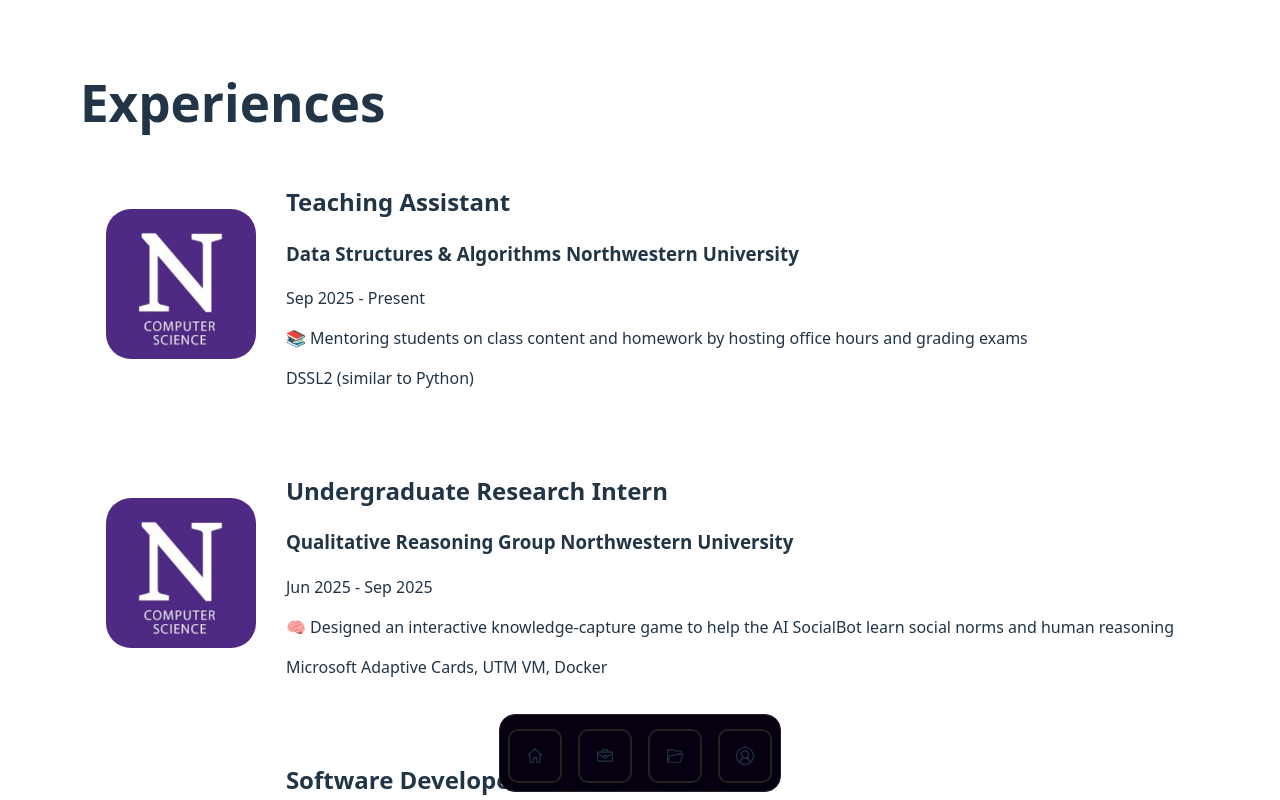
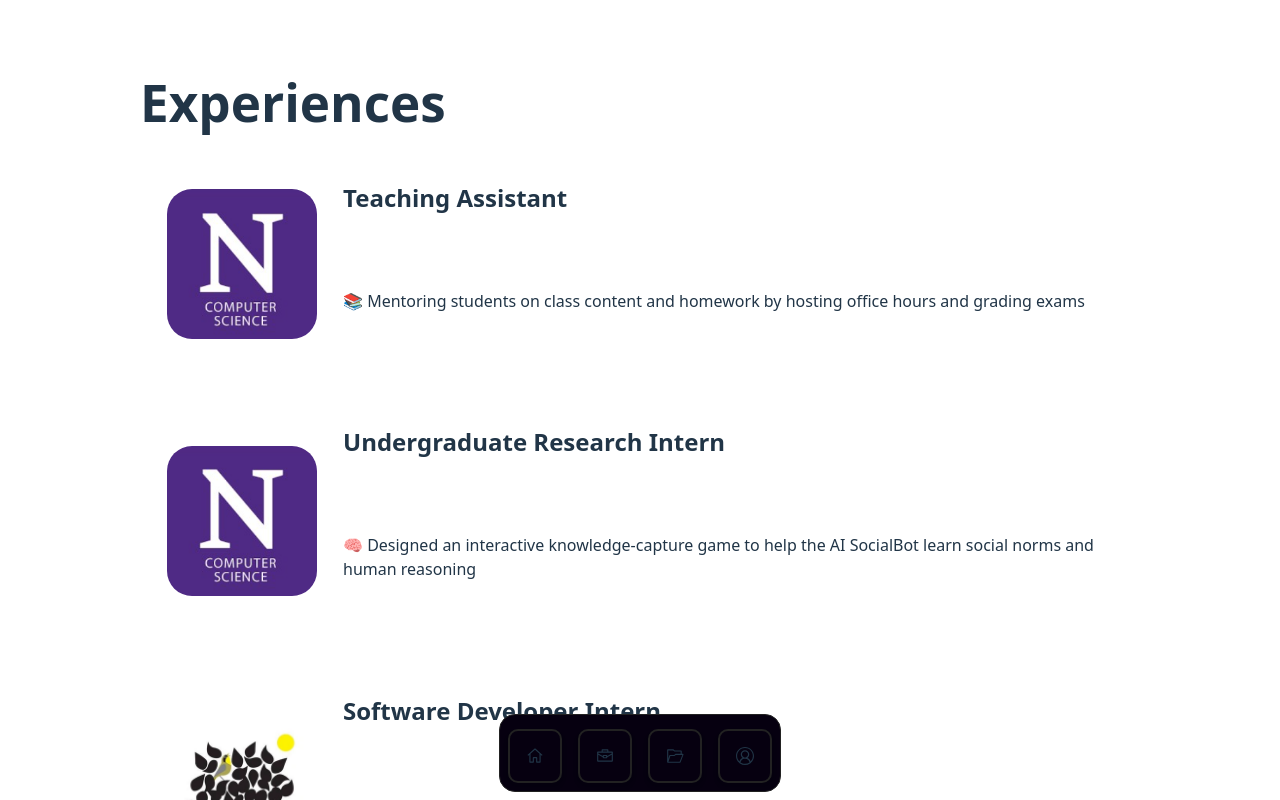
Before and after one commit to zsharon012/sharon-website, a React (Vite) app: page /experiences in a window 1280 px wide. Shown: the top 800 px of the page. Built offline with nearby package versions, Linux system fonts and the light colour scheme.

Commit message:
fix experiences page styling

```diff
--- a/src/index.css
+++ b/src/index.css
@@ -21,6 +21,7 @@ a {
   align-items: center;
 }
 a:hover {
+  transform: translateY(-8px);
   text-shadow: 0 0 0px #00e9ff, 0 0 20px #dd49e5;
 }
 
@@ -100,17 +101,80 @@ button:focus-visible {
 
 .experience-blurb > * {
   margin-top: 7px;
-  margin-bottom: 7px;
+  margin-bottom: 10px;
+}
+
+.experience-blurb h2 {
+  margin-bottom: 0.3rem;
+  margin-top: 0;
+}
+
+.experience-blurb h3 {
+  margin-top: 0;
+  margin-bottom: 0.5rem;
+  font-size: 0.95rem;
+  font-weight: 400;
+  color: rgba(255, 255, 255, 0.7);
+}
+
+.experience-blurb .dates {
+  margin-top: 0.5rem;
+  margin-bottom: 0.75rem;
+  font-size: 0.9rem;
+  color: rgba(255, 255, 255, 0.6);
+}
+
+.experience-blurb > p:not(.dates):not(.skills) {
+  margin-top: 0.75rem;
+  margin-bottom: 0.75rem;
+  line-height: 1.5;
+}
+
+.experience-blurb .skills {
+  margin-top: 0.75rem;
+  margin-bottom: 0;
+  font-size: 0.85rem;
+  color: rgba(255, 255, 255, 0.5);
+}
+
+.experience-boxes {
+  display: flex;
+  flex-direction: column;
+  gap: 1.5rem;
+  max-width: 1000px;
+  width: 100%;
+  margin: 0 auto 2rem;
+}
+
+.experience-item {
+  width: 100%;
+}
+
+.logo-container {
+  display: flex;
+  align-items: center;
+  justify-content: center;
+  flex-shrink: 0;
+  margin-right: 10px;
+  margin-left: 10px;
 }
 
 .experience-blurb {
-  padding: .2px 25px;
-  border: 1px solid white;
+  padding: 1rem;
+  border: 1.2px solid rgba(255, 255, 255, 0.08);
   display: flex;
-  border-radius: 25px;
+  gap: 1rem;
+  align-items: center;
+  border-radius: 12px;
+  background-color: rgba(255,255,255,0.02);
+  transition: all 0.3s ease;
 }
+
 .experience-blurb:hover {
-
+  border-color: #dd49e5;
+  background-color: rgba(255,255,255,0.03);
+  transform: translateY(-8px);
+  box-shadow: 0 0 100px rgba(221, 73, 229, 0.6), 0 0 40px rgba(221, 73, 229, 0.3), 0 12px 24px rgba(0, 0, 0, 0.3);
 }
 
 .space {
@@ -178,6 +242,25 @@ button:focus-visible {
   .contacts {
     margin-top: 240px;
   }
+
+  .experience-blurb {
+    flex-direction: column;
+    align-items: center;
+    text-align: center;
+    padding: 0.75rem;
+  }
+
+  .logo {
+    margin-top: 0;
+    margin-right: 0;
+    width: 110px;
+    height: 110px;
+    border-radius: 12px;
+  }
+
+  .experience-boxes {
+    padding: 0 0.25rem;
+  }
 }
 
 .more-space {
@@ -192,6 +275,5 @@ button:focus-visible {
   width: 150px;
   height: 150px;
   border-radius: 25px;
-  margin-top: 52px;
-  margin-right: 30px;
+  object-fit: cover;
 }
--- a/src/pages/Experiences.jsx
+++ b/src/pages/Experiences.jsx
@@ -42,26 +42,27 @@ export default function Experiences() {
         }
     ]
 
-    const displayExperiences = experiences.map((exp) =>
-        <>
+    const displayExperiences = experiences.map((exp, idx) => (
+        <div className='experience-item' key={idx}>
             <div className='experience-blurb'>
-                <img className='logo' src={exp.img} alt={exp.name}/>
+                <div className='logo-container'>
+                    <img className='logo' src={exp.img} alt={exp.name} />
+                </div>
                 <div>
                     <h2>{exp.role}</h2>
                     <h3>{exp.name}</h3>
-                    <p>{exp.dates}</p>
+                    <p className='dates'>{exp.dates}</p>
                     <p>{exp.blurb}</p>
-                    <p>{exp.skills}</p>
+                    <p className='skills'>{exp.skills}</p>
                 </div>
             </div>
-            <div className='space'></div>
-        </>
-    )
+        </div>
+    ))
 
     return (
         <>
             <h1>Experiences</h1>
-            <p className='experience-boxes'>{displayExperiences}</p>
+            <div className='experience-boxes'>{displayExperiences}</div>
             <div className='more-space'></div>
             <MyDock />
         </>
```
